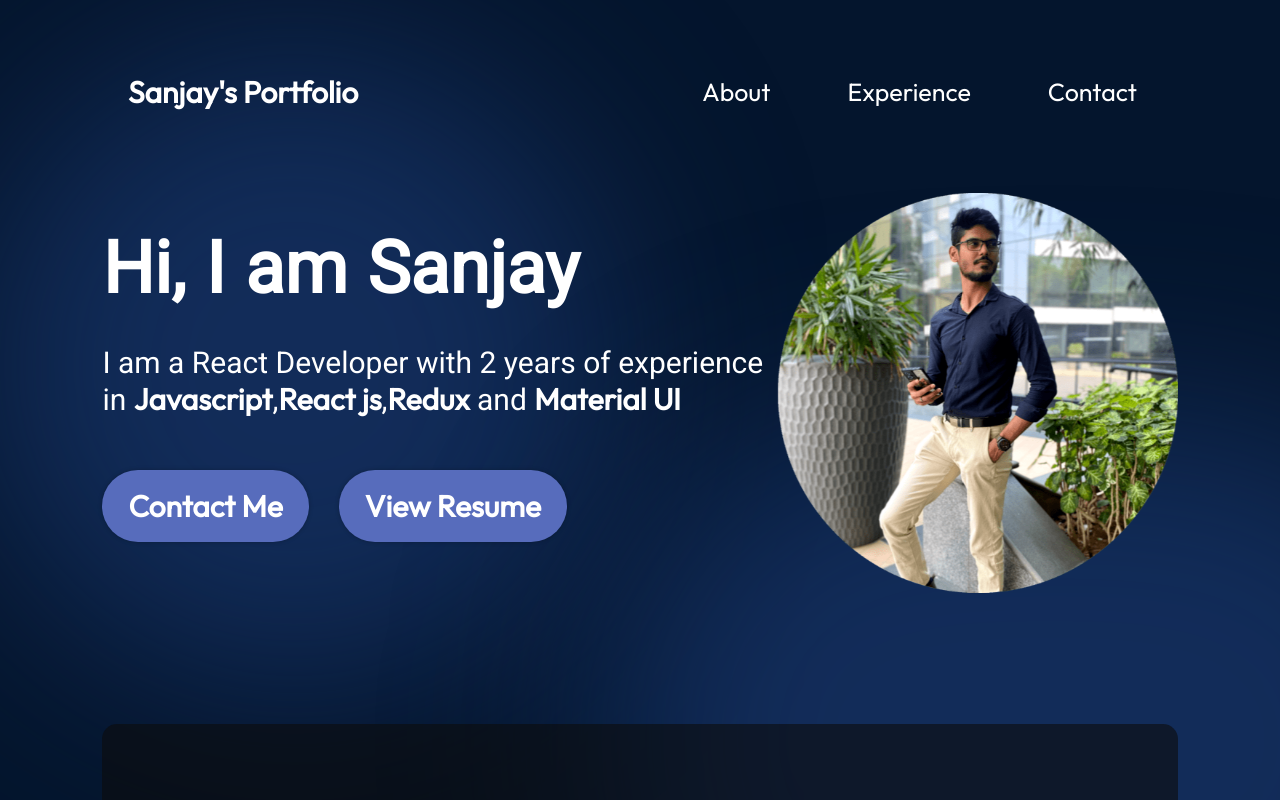
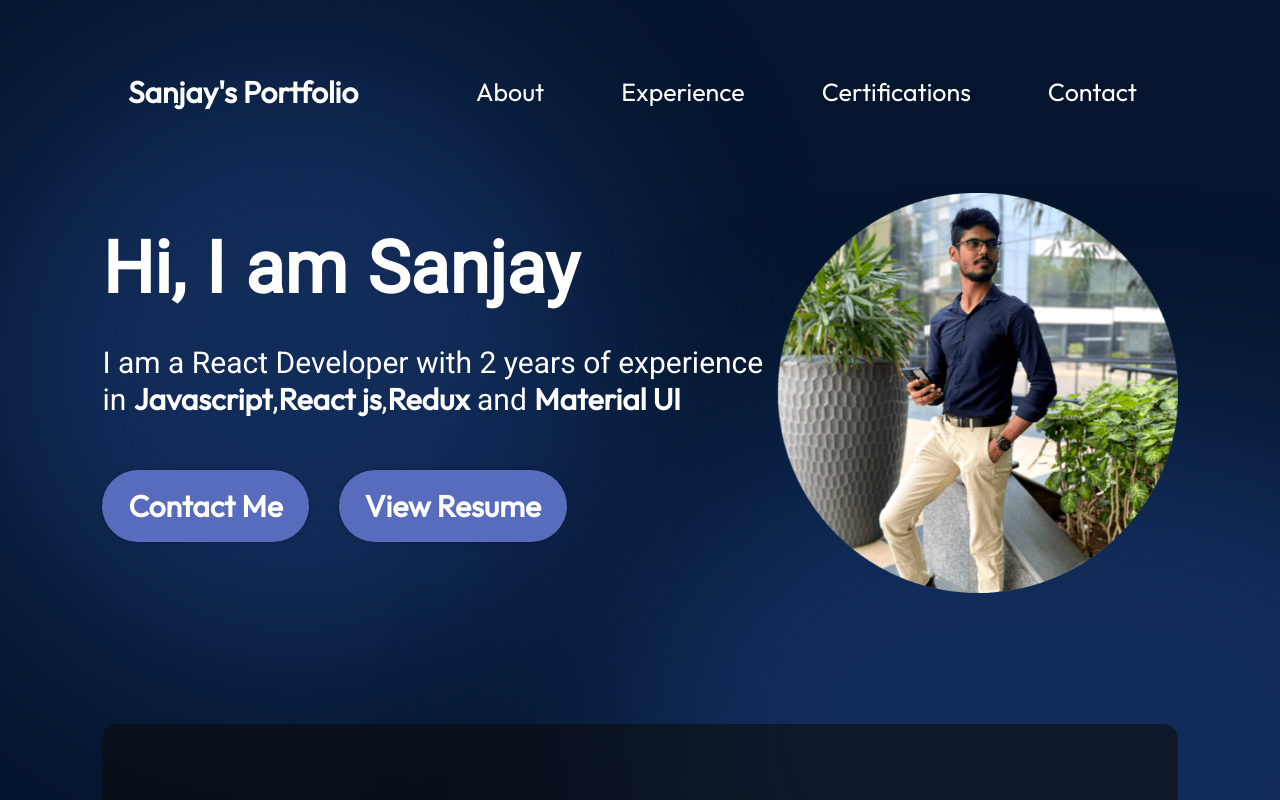
Before and after one commit to sanjaysp2001/portfolio, a React (Create React App) app: page / in a window 1280 px wide. Shown: the top 800 px of the page. Built offline with nearby package versions, Linux system fonts and the light colour scheme.

Commit message:
Certification nav link updated

```diff
--- a/src/components/Certifications/CertificationCard.module.css
+++ b/src/components/Certifications/CertificationCard.module.css
@@ -35,7 +35,7 @@
 .link {
   text-decoration: none;
   color: var(--color-text);
-  font-size: 28px;
+  font-size: 25px;
   font-weight: 600;
   border-radius: 100px;
   background: var(--color-primary);
--- a/src/components/Certifications/Certifications.jsx
+++ b/src/components/Certifications/Certifications.jsx
@@ -14,7 +14,7 @@ export const Certifications = () => {
     ref.current.scrollLeft += scrollOffset;
   };
   return (
-    <section className={styles.container} id="projects">
+    <section className={styles.container} id="certifications">
       <h2 className={styles.title}>Certifications</h2>
       <div className={styles.scrollContainer}>
         <FontAwesomeIcon
--- a/src/components/Navbar/Navbar.tsx
+++ b/src/components/Navbar/Navbar.tsx
@@ -31,9 +31,9 @@ const Navbar = () => {
           <li className={styles.links}>
             <a href="#experience">Experience</a>
           </li>
-          {/* <li className={styles.links}>
-            <a href="#projects">Project</a>
-          </li> */}
+          <li className={styles.links}>
+            <a href="#certifications">Certifications</a>
+          </li>
           <li className={styles.links}>
             <a href="#contact">Contact</a>
           </li>
```
